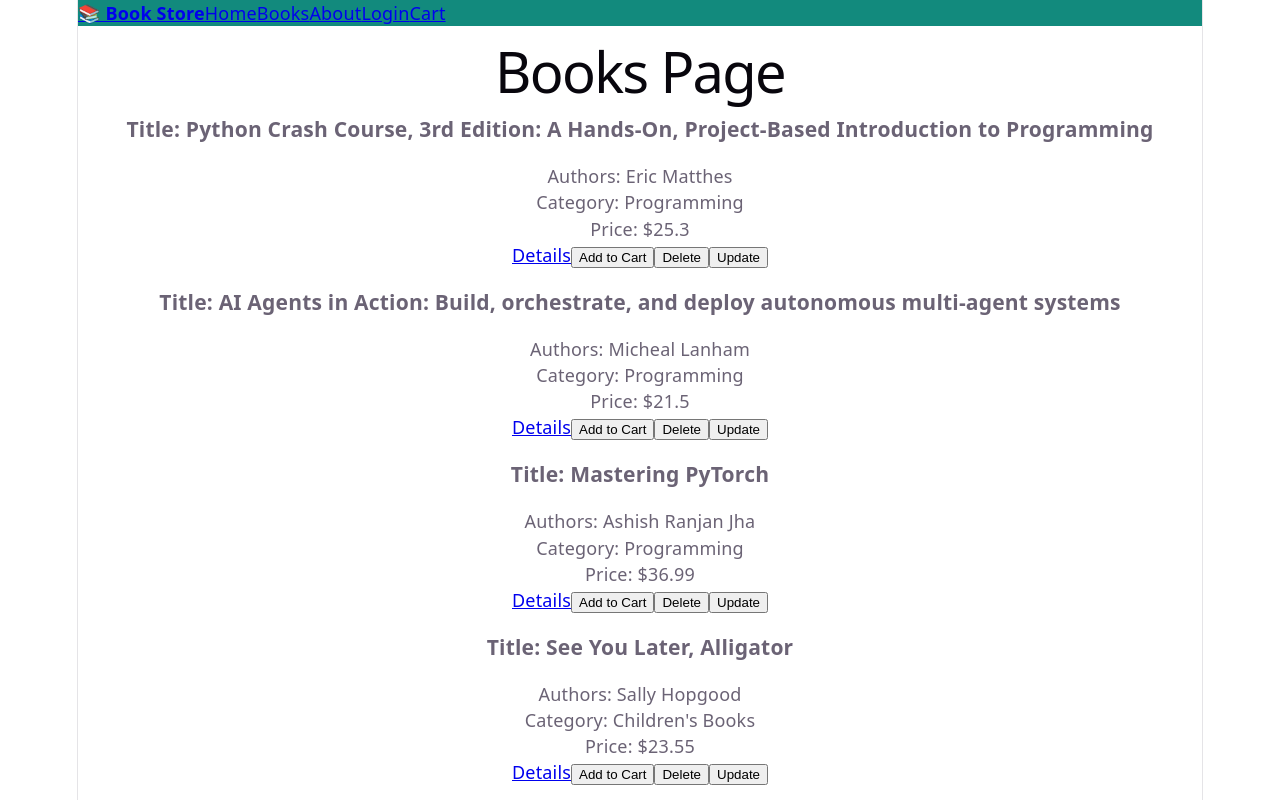
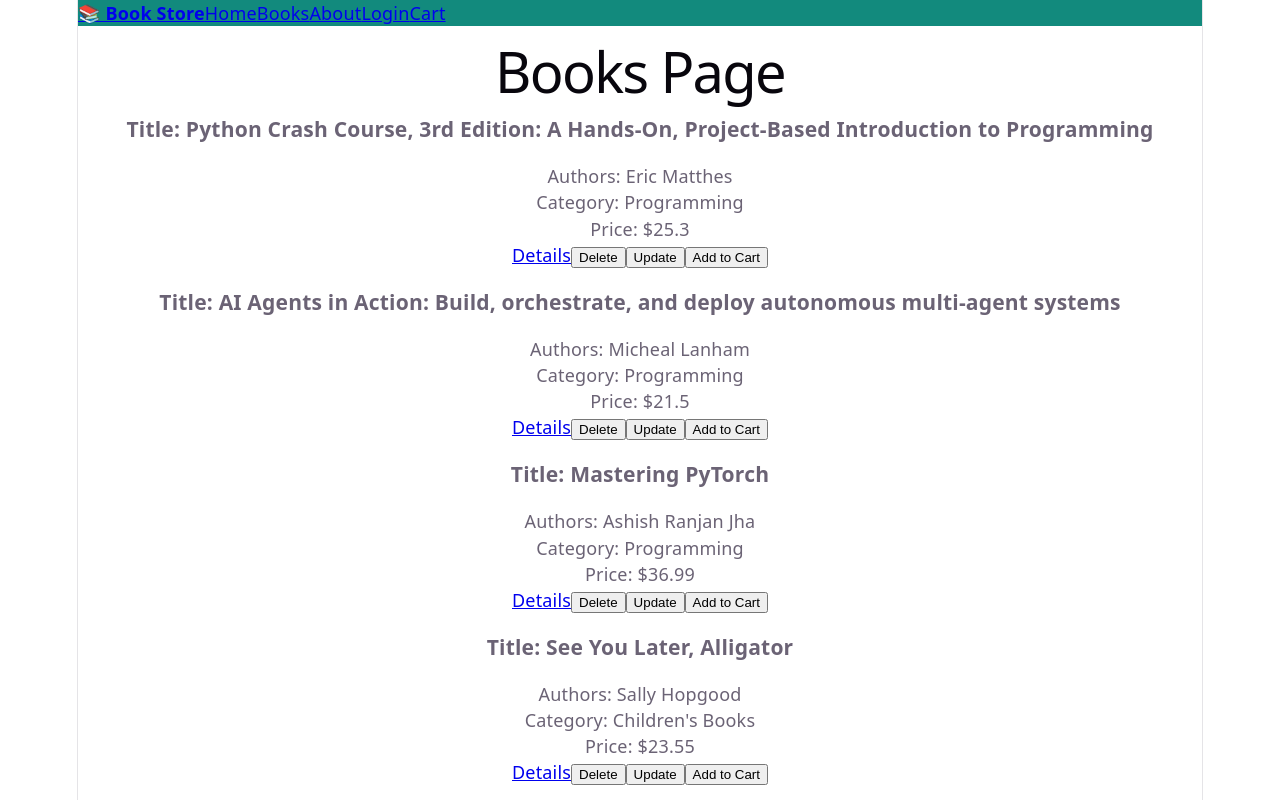
Before and after one commit to CppLover-code/Frontend-React-, a React (Vite) app in the folder Book_Library/: page /books in a window 1280 px wide. Shown: the top 800 px of the page. Built offline with nearby package versions, Linux system fonts and the light colour scheme.

Commit message:
remove item from cart done

```diff
--- a/Book_Library/src/App.jsx
+++ b/Book_Library/src/App.jsx
@@ -133,7 +133,10 @@ function App()
                                             />}
          />
 
-        <Route path="/books/:id" element={<BookDetails books={books} addToCart={addToCart} />}/>
+        <Route path="/books/:id" element={<BookDetails
+                                                      books={books}
+                                                      addToCart={addToCart}
+                                                      />}/>
 
         <Route path="/about" element={<About />}/>
 
--- a/Book_Library/src/components/BookList.jsx
+++ b/Book_Library/src/components/BookList.jsx
@@ -1,6 +1,6 @@
 import Book from "./Book";
 
-function BookList({books, deleteBook, updateBook})
+function BookList({books, deleteBook, updateBook, addToCart})
 {
     return (
         <>
@@ -12,6 +12,7 @@ function BookList({books, deleteBook, updateBook})
                     book={book}
                     deleteBook={deleteBook}
                     updateBook={updateBook}
+                    addToCart={addToCart}
                 />
             ))}
         </>
--- a/Book_Library/src/components/book.jsx
+++ b/Book_Library/src/components/book.jsx
@@ -25,11 +25,11 @@ function Book({book, deleteBook, updateBook, addToCart})
 
             <Link to={`/books/${id}`}>Details</Link>
 
-            <button onClick={() => addToCart(book)}>Add to Cart</button>
-
             <button onClick={() => deleteBook(id)}>Delete</button>
 
             <button onClick={() => updateBook(id)}>Update</button>
+
+            <button onClick={() => addToCart(book)}>Add to Cart</button>
 
         </article>
     );
--- a/Book_Library/src/pages/BookDetails.jsx
+++ b/Book_Library/src/pages/BookDetails.jsx
@@ -1,6 +1,6 @@
 import { useParams } from "react-router-dom";
 
-function BookDetails({books})
+function BookDetails({books, addToCart})
 {
     const {id} = useParams();
 
```
